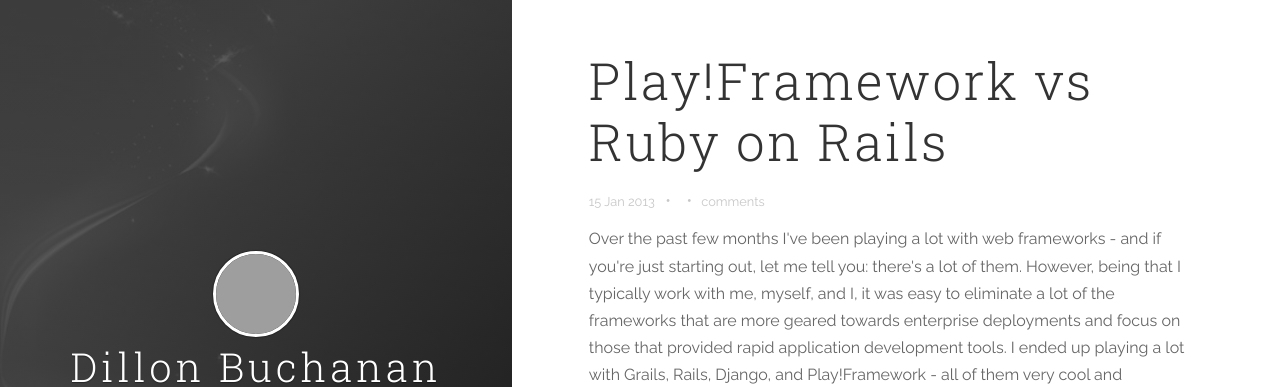
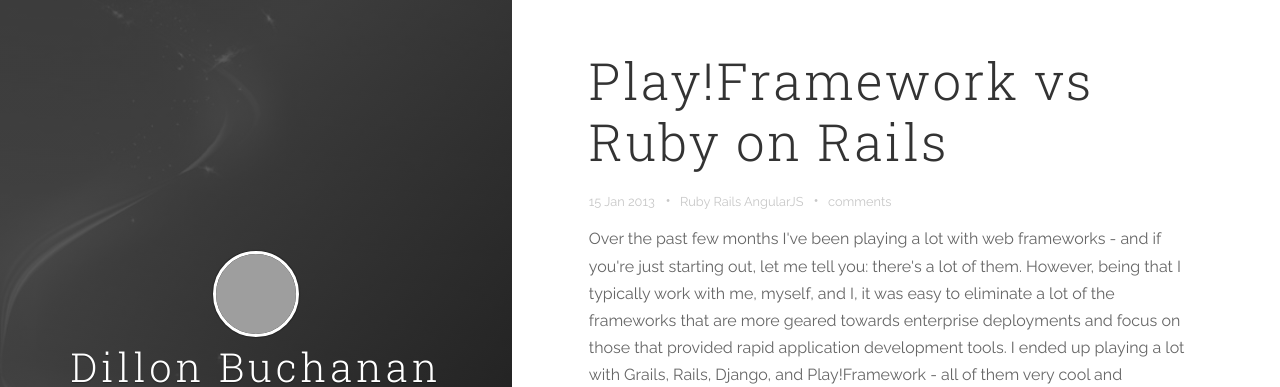
Before and after one commit to thedillonb/thedillonb.github.io, a Jekyll site: the page built from _posts/2013-01-15-playframework-vs-ruby-on-rails.html, in a window 1280 px wide and 900 px high, cut to the strip 0-387 px from the top of the window. Built offline with Jekyll 4.4.1, drawn with Linux system fonts in a browser that asks for light colours; nearby versions of some CDN libraries; Markdown is read by kramdown in place of the engine named in the settings; comment, search, counter and statistics services are not loaded; grey boxes are pictures that could not be loaded.

Commit message:
Update 2013-01-15-playframework-vs-ruby-on-rails.html

```diff
--- a/_posts/2013-01-15-playframework-vs-ruby-on-rails.html
+++ b/_posts/2013-01-15-playframework-vs-ruby-on-rails.html
@@ -3,19 +3,13 @@
 title: Play!Framework vs Ruby on Rails
 categories:
 - Programming
-tags: []
+tags:
+- Ruby
+- Rails
+- AngularJS
 status: publish
 type: post
 published: true
-meta:
-  _edit_last: '1'
-  _et_leanbiz_settings: a:1:{s:14:"et_is_featured";s:1:"0";}
-author:
-  login: dillonb
-  email: thedillonb@gmail.com
-  display_name: Dillon
-  first_name: Dillon
-  last_name: Buchanan
 ---
 <p>Over the past few months I've been playing a lot with web frameworks - and if you're just starting out, let me tell you: there's a lot of them. However, being that I typically work with me, myself, and I, it was easy to eliminate a lot of the frameworks that are more geared towards enterprise deployments and focus on those that provided rapid application development tools. I ended up playing a lot with Grails, Rails, Django, and Play!Framework - all of them very cool and impressive in their own right. However, the two that I ended up playing the most with were <a href="http://www.playframework.org/">Play!Framework</a> and <a href="http://rubyonrails.org/">Ruby On Rails</a> and out of those two, I was most impressed by Rails. Let me tell you why.</p>
 
```
